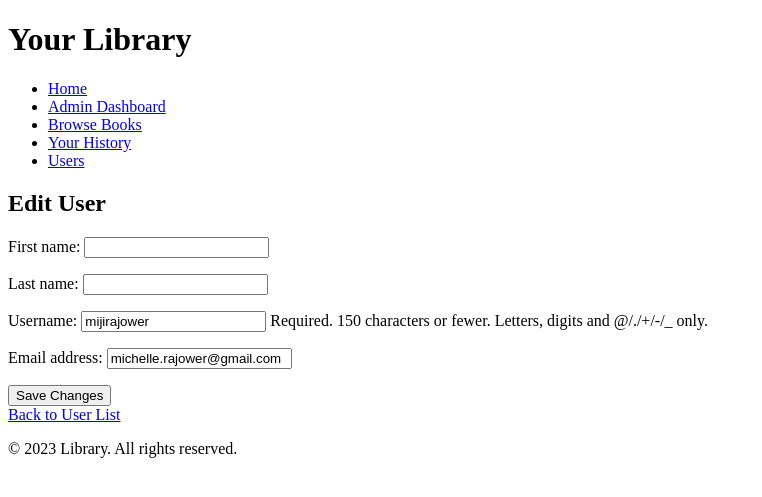
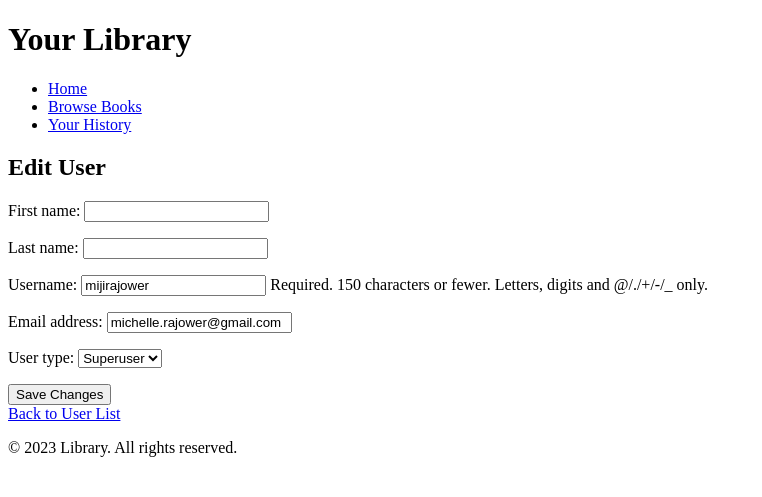
Before and after one commit to rajower/library_project, a Django app: page /library/users/1/edit/ in a window 1280 px wide. Shown: the top 497 px of the page, without its empty margins (0-762 px from the left). Run offline with Django 4.2, Linux system fonts and the light colour scheme; data comes from the database, SQL or seed files in the repository; tables that the repository leaves empty hold one stand-in row (values such as "Sample post").

Commit message:
user type addition

```diff
--- a/library/forms.py
+++ b/library/forms.py
@@ -21,6 +21,27 @@
         return user
 
 class EditUserForm(forms.ModelForm):
+    # Define choices for the user type dropdown
+    USER_TYPE_CHOICES = (
+        ('user', 'User'),
+        ('staff', 'Staff'),
+        ('superuser', 'Superuser'),
+    )
+
+    # Add a field for user type using ChoiceField
+    user_type = forms.ChoiceField(choices=USER_TYPE_CHOICES, required=False)
+
     class Meta:
         model = User
         fields = ("first_name", "last_name", "username", "email")
+
+    def __init__(self, *args, **kwargs):
+        super(EditUserForm, self).__init__(*args, **kwargs)
+
+        # Set the initial value of the user type based on the user's current status
+        if self.instance.is_superuser:
+            self.initial['user_type'] = 'superuser'
+        elif self.instance.is_staff:
+            self.initial['user_type'] = 'staff'
+        else:
+            self.initial['user_type'] = 'user'
--- a/library/views.py
+++ b/library/views.py
@@ -52,16 +52,31 @@
 
 
 def edit_user(request, user_id):
-    user = get_object_or_404(User, id=user_id)
+    user = get_object_or_404(User, pk=user_id)
+
     if request.method == 'POST':
         form = EditUserForm(request.POST, instance=user)
         if form.is_valid():
+            # Save the user type based on the selected choice
+            user_type = form.cleaned_data.get('user_type')
+            if user_type == 'superuser':
+                user.is_superuser = True
+                user.is_staff = True
+            elif user_type == 'staff':
+                user.is_superuser = False
+                user.is_staff = True
+            else:
+                user.is_superuser = False
+                user.is_staff = False
+
+            # Save the other form fields
             form.save()
-            return redirect('library:user_view')
+
+            return redirect('library:user_list')
     else:
         form = EditUserForm(instance=user)
 
-    return render(request, 'edit_user.html', {'form': form, 'user': user})
+    return render(request, 'edit_user.html', {'form': form, 'user_id': user_id})
 
 
 def delete_user(user_id):
--- a/templates/user_home.html
+++ b/templates/user_home.html
@@ -16,9 +16,10 @@
     <main>
         <!-- Page-specific content goes here -->
         <h2>We're here for you</h2>
-        <p>You'll be able to see what our books, what we have available and what you have borrowed</p>
+        <p>You'll be able to see all of our books, your borrowing history and you can even borrow a book and pick it up here!</p>
         <p><i>"I have always imagined that Paradise will be a kind of a Library."</i>
             <br><strong>-Jorge Luis Borges</strong> </p>
+        <h3>Contact us</h3>
     </main>
 
 </section>
```
Also changed, not shown: templates/users.html (+15 -1 lines).
